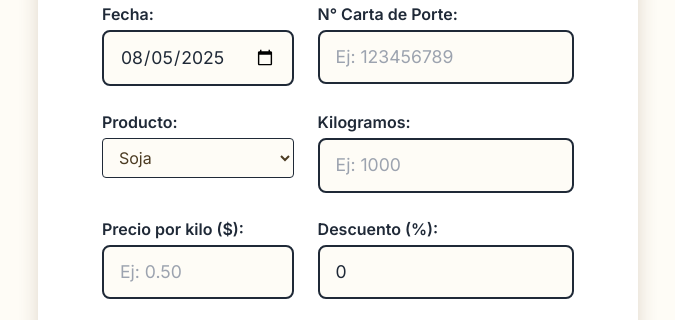
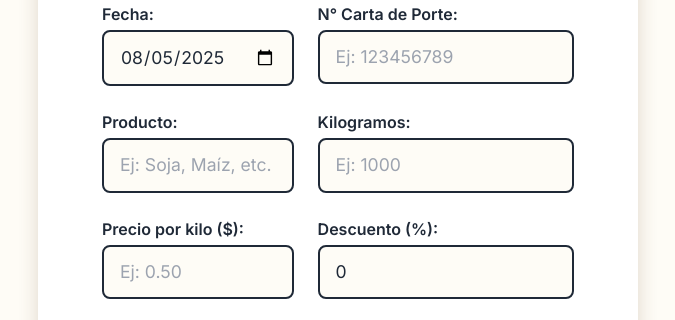
Before and after one commit to Paula-Osella/Calculadora-MC-Negocios, a website: page index.html in a window 1280 px wide. Shown: the part 442-762 px from the top of the page, without its empty margins (302-977 px from the left). Drawn offline with nearby package versions, Linux system fonts and the light colour scheme; some packages are replaced by stand-ins of ours; a script that the page names is missing.

Commit message:
se modifica input

```diff
--- a/index.html
+++ b/index.html
@@ -66,14 +66,10 @@
                     class="border border-[#1f2937] rounded px-3 py-2" />
             </div>
             <!-- Selector para el tipo de producto (cereal) -->
-            <div class="flex flex-col">
+   <div class="flex flex-col">
                 <label for="producto" class="mb-1 font-semibold text-[#1f2937]">Producto:</label>
-                <select id="producto" required class="border border-[#1f2937] rounded px-3 py-2">
-                    <option value="Soja">Soja</option>
-                    <option value="Maíz">Maíz</option>
-                    <option value="Trigo">Trigo</option>
-                    <option value="Cebada">Cebada</option>
-                </select>
+                <input type="text" id="producto" placeholder="Ej: Soja, Maíz, etc." required
+                    class="border border-[#1f2937] rounded px-3 py-2" />
             </div>
             <!-- Campo de entrada para los kilogramos -->
             <div class="flex flex-col">
```
